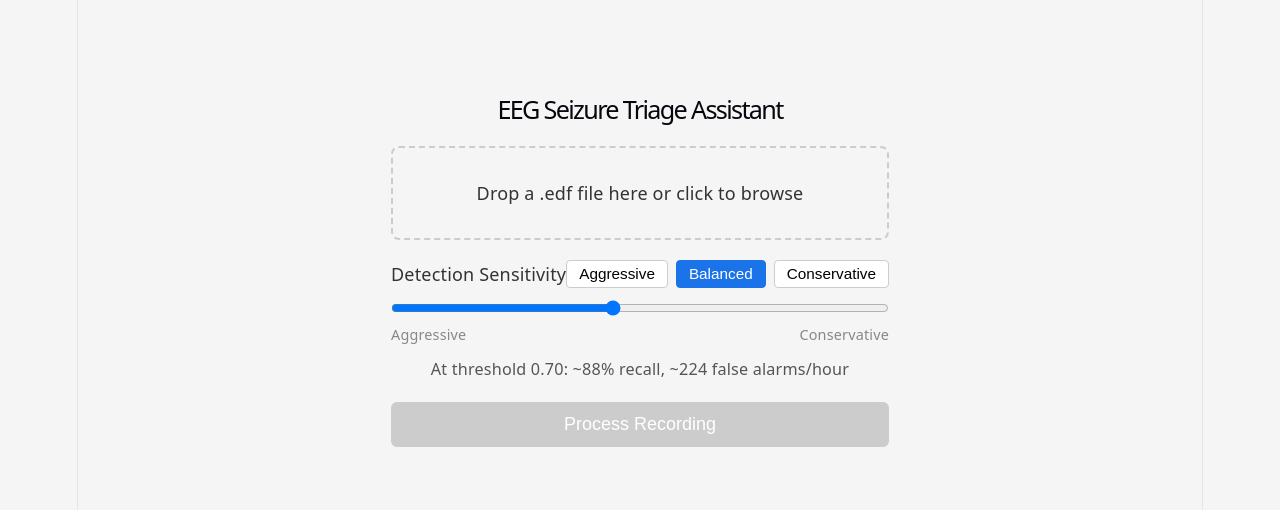
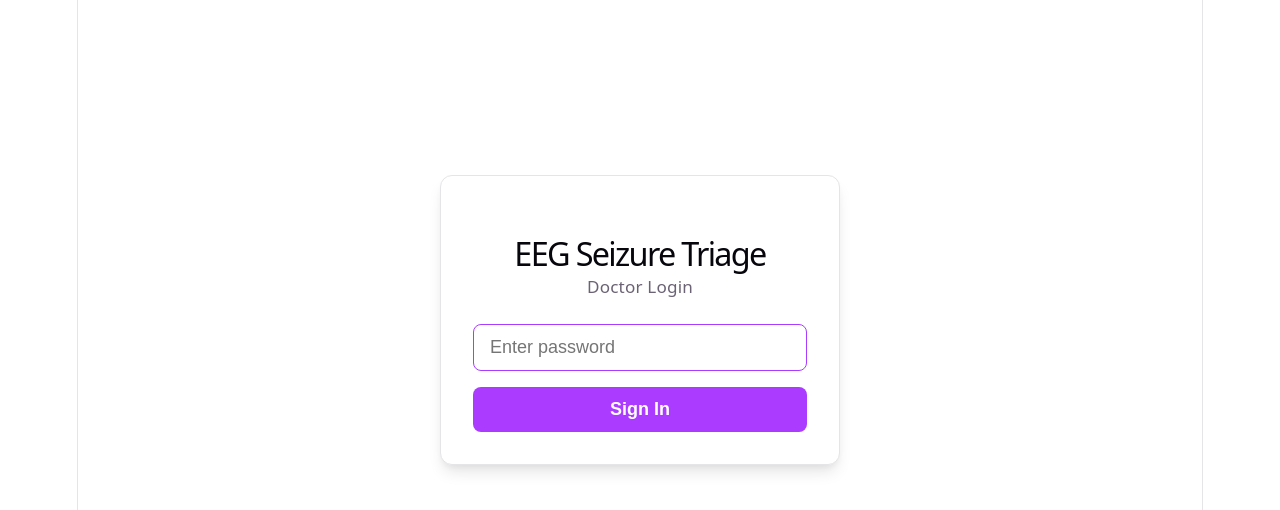
Before and after one commit to pinkprincess536/neurotriage, a React (Vite) app in the folder eeg-triage/: page / in a window 1280 px wide. Shown: the top 510 px of the page. Built offline with nearby package versions, Linux system fonts and the light colour scheme.

Commit message:
feat: integrate doctor login and patient selection frontend flows

```diff
--- a/eeg-triage/src/App.css
+++ b/eeg-triage/src/App.css
@@ -1,41 +1,328 @@
 * { box-sizing: border-box; margin: 0; padding: 0; }
-body { font-family: system-ui, sans-serif; background: #f5f5f5; color: #333; }
 
-.app { max-width: 720px; margin: 40px auto; padding: 24px; }
-h1 { font-size: 1.4rem; margin-bottom: 24px; }
+.app { max-width: 720px; margin: 40px auto; padding: 24px; text-align: left; }
 
-.file-upload {
-  border: 2px dashed #ccc; border-radius: 8px; padding: 32px;
-  text-align: center; cursor: pointer; margin-bottom: 20px;
+/* App Header & Layout */
+.app-header {
+  display: flex;
+  justify-content: space-between;
+  align-items: center;
+  border-bottom: 1px solid var(--border);
+  padding-bottom: 16px;
+  margin-bottom: 24px;
+}
+.app-header h1 {
+  margin: 0;
+  font-size: 1.6rem;
+  color: var(--text-h);
+}
+.logout-btn {
+  padding: 8px 16px;
+  background: transparent;
+  color: var(--text);
+  border: 1px solid var(--border);
+  border-radius: 6px;
+  cursor: pointer;
+  font-weight: 500;
+  transition: all 0.2s;
+}
+.logout-btn:hover {
+  background: var(--accent-bg);
+  border-color: var(--accent);
+  color: var(--accent);
+}
+
+/* Login Page Styling */
+.login-page {
+  display: flex;
+  align-items: center;
+  justify-content: center;
+  min-height: 80svh;
+  padding: 20px;
+}
+.login-card {
+  width: 100%;
+  max-width: 400px;
+  padding: 32px;
+  background: var(--bg);
+  border: 1px solid var(--border);
+  border-radius: 12px;
+  box-shadow: var(--shadow);
+  text-align: center;
+}
+.login-card h1 {
+  font-size: 1.8rem;
+  margin-bottom: 8px;
+  color: var(--text-h);
+}
+.login-subtitle {
+  color: var(--text);
+  margin-bottom: 24px;
+  font-size: 0.95rem;
+}
+.login-form {
+  display: flex;
+  flex-direction: column;
+  gap: 16px;
+}
+.login-input {
+  width: 100%;
+  padding: 12px 16px;
+  border: 1px solid var(--border);
+  border-radius: 8px;
+  background: var(--bg);
+  color: var(--text-h);
+  font-size: 1rem;
   transition: border-color 0.2s;
 }
-.file-upload:hover { border-color: #666; }
+.login-input:focus {
+  outline: none;
+  border-color: var(--accent);
+}
+.login-btn {
+  width: 100%;
+  padding: 12px;
+  background: var(--accent);
+  color: #fff;
+  border: none;
+  border-radius: 8px;
+  font-size: 1rem;
+  font-weight: 600;
+  cursor: pointer;
+  transition: opacity 0.2s;
+}
+.login-btn:hover {
+  opacity: 0.9;
+}
+.login-btn:disabled {
+  background: var(--border);
+  cursor: not-allowed;
+}
+.login-error {
+  margin-top: 16px;
+  color: #b71c1c;
+  background: #fdecea;
+  padding: 10px;
+  border-radius: 6px;
+  font-size: 0.9rem;
+}
 
-.threshold-slider { margin-bottom: 20px; }
-.slider-header { display: flex; justify-content: space-between; align-items: center; }
-.presets { display: flex; gap: 8px; }
+/* Patient Manager Styling */
+.patient-manager {
+  margin-bottom: 24px;
+  text-align: left;
+}
+.patient-label {
+  display: block;
+  font-size: 0.9rem;
+  font-weight: 600;
+  margin-bottom: 8px;
+  color: var(--text-h);
+}
+.patient-row {
+  display: flex;
+  gap: 12px;
+}
+.patient-select {
+  flex: 1;
+  padding: 10px 12px;
+  border: 1px solid var(--border);
+  border-radius: 8px;
+  background: var(--bg);
+  color: var(--text-h);
+  font-size: 1rem;
+  cursor: pointer;
+}
+.patient-select:focus {
+  outline: none;
+  border-color: var(--accent);
+}
+.add-patient-btn {
+  padding: 10px 16px;
+  background: var(--accent-bg);
+  border: 1px solid var(--accent-border);
+  color: var(--accent);
+  border-radius: 8px;
+  font-weight: 600;
+  cursor: pointer;
+  transition: all 0.2s;
+}
+.add-patient-btn:hover {
+  background: var(--accent);
+  color: #fff;
+}
+.add-patient-row {
+  display: flex;
+  gap: 12px;
+  margin-top: 12px;
+  animation: fadeIn 0.2s ease-out;
+}
+.add-patient-input {
+  flex: 1;
+  padding: 8px 12px;
+  border: 1px solid var(--border);
+  border-radius: 6px;
+  background: var(--bg);
+  color: var(--text-h);
+  font-size: 0.95rem;
+}
+.add-patient-input:focus {
+  outline: none;
+  border-color: var(--accent);
+}
+.add-patient-confirm {
+  padding: 8px 16px;
+  background: var(--accent);
+  color: #fff;
+  border: none;
+  border-radius: 6px;
+  font-weight: 600;
+  cursor: pointer;
+}
+.add-patient-confirm:disabled {
+  background: var(--border);
+  cursor: not-allowed;
+}
+
+@keyframes fadeIn {
+  from { opacity: 0; transform: translateY(-5px); }
+  to { opacity: 1; transform: translateY(0); }
+}
+
+/* File Upload styling */
+.file-upload {
+  border: 2px dashed var(--border);
+  border-radius: 8px;
+  padding: 32px;
+  text-align: center;
+  cursor: pointer;
+  margin-bottom: 20px;
+  transition: border-color 0.2s;
+  background: var(--social-bg);
+}
+.file-upload:hover {
+  border-color: var(--accent);
+}
+
+/* Threshold Slider Styling */
+.threshold-slider {
+  margin-bottom: 20px;
+}
+.slider-header {
+  display: flex;
+  justify-content: space-between;
+  align-items: center;
+  margin-bottom: 8px;
+}
+.slider-header label {
+  font-weight: 600;
+  font-size: 0.95rem;
+  color: var(--text-h);
+}
+.presets {
+  display: flex;
+  gap: 8px;
+}
 .preset {
-  padding: 4px 12px; border: 1px solid #ccc; border-radius: 4px;
-  background: #fff; cursor: pointer; font-size: 0.85rem;
+  padding: 4px 12px;
+  border: 1px solid var(--border);
+  border-radius: 4px;
+  background: var(--bg);
+  color: var(--text);
+  cursor: pointer;
+  font-size: 0.85rem;
+  transition: all 0.2s;
 }
-.preset.active { background: #1a73e8; color: #fff; border-color: #1a73e8; }
+.preset.active {
+  background: var(--accent);
+  color: #fff;
+  border-color: var(--accent);
+}
 
-input[type="range"] { width: 100%; margin: 12px 0 4px; }
-.slider-labels { display: flex; justify-content: space-between; font-size: 0.8rem; color: #888; }
-.slider-stats { font-size: 0.9rem; margin-top: 8px; color: #555; }
+input[type="range"] {
+  width: 100%;
+  margin: 12px 0 4px;
+  accent-color: var(--accent);
+}
+.slider-labels {
+  display: flex;
+  justify-content: space-between;
+  font-size: 0.8rem;
+  color: var(--text);
+}
+.slider-stats {
+  font-size: 0.9rem;
+  margin-top: 8px;
+  color: var(--text);
+}
 
+/* Process Button Styling */
 .process-btn {
-  width: 100%; padding: 12px; background: #1a73e8; color: #fff;
-  border: none; border-radius: 6px; font-size: 1rem; cursor: pointer; margin-bottom: 20px;
+  width: 100%;
+  padding: 12px;
+  background: var(--accent);
+  color: #fff;
+  border: none;
+  border-radius: 8px;
+  font-size: 1rem;
+  font-weight: 600;
+  cursor: pointer;
+  margin-bottom: 20px;
+  transition: opacity 0.2s;
 }
-.process-btn:disabled { background: #ccc; cursor: not-allowed; }
+.process-btn:hover:not(:disabled) {
+  opacity: 0.9;
+}
+.process-btn:disabled {
+  background: var(--border);
+  color: var(--text);
+  cursor: not-allowed;
+}
 
-.error { background: #fdecea; color: #b71c1c; padding: 12px; border-radius: 6px; margin-bottom: 20px; }
+.error {
+  background: #fdecea;
+  color: #b71c1c;
+  padding: 12px;
+  border-radius: 6px;
+  margin-bottom: 20px;
+}
 
-.results { margin-top: 20px; }
-.results-summary { font-weight: 600; margin-bottom: 12px; }
-table { width: 100%; border-collapse: collapse; }
-th, td { text-align: left; padding: 8px; border-bottom: 1px solid #eee; }
-th { font-size: 0.85rem; color: #888; }
-td button { margin-right: 8px; padding: 2px 8px; cursor: pointer; border: 1px solid #ccc; border-radius: 3px; background: #fff; }
-td button:hover { background: #e8f0fe; }
+/* Results Table Styling */
+.results {
+  margin-top: 20px;
+}
+.results-summary {
+  font-weight: 600;
+  margin-bottom: 12px;
+  color: var(--text-h);
+}
+table {
+  width: 100%;
+  border-collapse: collapse;
+}
+th, td {
+  text-align: left;
+  padding: 12px 8px;
+  border-bottom: 1px solid var(--border);
+  color: var(--text);
+}
+th {
+  font-size: 0.85rem;
+  color: var(--text-h);
+  font-weight: 600;
+}
+td button {
+  margin-right: 8px;
+  padding: 4px 10px;
+  cursor: pointer;
+  border: 1px solid var(--border);
+  border-radius: 4px;
+  background: var(--bg);
+  color: var(--text);
+  transition: all 0.2s;
+}
+td button:hover {
+  background: var(--accent-bg);
+  border-color: var(--accent-border);
+  color: var(--accent);
+}
--- a/eeg-triage/src/App.jsx
+++ b/eeg-triage/src/App.jsx
@@ -1,4 +1,6 @@
 import { useState } from "react";
+import Login from "./components/Login";
+import PatientManager from "./components/PatientManager";
 import FileUpload from "./components/FileUpload";
 import ThresholdSlider from "./components/ThresholdSlider";
 import ResultsTable from "./components/ResultsTable";
@@ -7,14 +9,30 @@ import "./App.css";
 const BACKEND_URL = "http://localhost:8000";
 
 export default function App() {
+  const [token, setToken] = useState(() => localStorage.getItem("doctor_token"));
+  const [patientId, setPatientId] = useState(null);
   const [file, setFile] = useState(null);
   const [threshold, setThreshold] = useState(0.7);
   const [results, setResults] = useState(null);
   const [loading, setLoading] = useState(false);
   const [error, setError] = useState(null);
 
+  const handleLogin = (userToken) => {
+    localStorage.setItem("doctor_token", userToken);
+    setToken(userToken);
+  };
+
+  const handleLogout = () => {
+    localStorage.removeItem("doctor_token");
+    setToken(null);
+    setPatientId(null);
+    setFile(null);
+    setResults(null);
+    setError(null);
+  };
+
   const handleProcess = async () => {
-    if (!file) return;
+    if (!file || !patientId) return;
     setLoading(true);
     setError(null);
     setResults(null);
@@ -24,7 +42,7 @@ export default function App() {
       formData.append("file", file);
 
       const response = await fetch(
-        `${BACKEND_URL}/predict?threshold=${threshold}`,
+        `${BACKEND_URL}/patients/${patientId}/upload?threshold=${threshold}`,
         { method: "POST", body: formData }
       );
 
@@ -42,9 +60,21 @@ export default function App() {
     }
   };
 
+  if (!token) {
+    return <Login onLogin={handleLogin} />;
+  }
+
   return (
     <div className="app">
+      <header className="app-header">
         <h1>EEG Seizure Triage Assistant</h1>
+        <button className="logout-btn" onClick={handleLogout}>
+          Sign Out
+        </button>
+      </header>
+
+      <div className="dashboard-content">
+        <PatientManager patientId={patientId} onSelect={setPatientId} />
 
         <FileUpload file={file} onFileSelect={setFile} />
 
@@ -53,7 +83,7 @@ export default function App() {
         <button
           className="process-btn"
           onClick={handleProcess}
-        disabled={!file || loading}
+          disabled={!file || !patientId || loading}
         >
           {loading ? "Processing..." : "Process Recording"}
         </button>
@@ -62,5 +92,6 @@ export default function App() {
 
         {results && <ResultsTable data={results} />}
       </div>
+    </div>
   );
 }
--- /dev/null
+++ b/eeg-triage/src/components/Login.jsx
@@ -0,0 +1,59 @@
+import { useState } from "react";
+
+const BACKEND_URL = "http://localhost:8000";
+
+export default function Login({ onLogin }) {
+  const [password, setPassword] = useState("");
+  const [error, setError] = useState(null);
+  const [loading, setLoading] = useState(false);
+
+  const handleSubmit = async (e) => {
+    e.preventDefault();
+    if (!password) return;
+    setLoading(true);
+    setError(null);
+
+    try {
+      const res = await fetch(`${BACKEND_URL}/login`, {
+        method: "POST",
+        headers: { "Content-Type": "application/json" },
+        body: JSON.stringify({ password }),
+      });
+
+      if (!res.ok) {
+        const err = await res.json();
+        throw new Error(err.detail || "Login failed");
+      }
+
+      const data = await res.json();
+      onLogin(data.token);
+    } catch (err) {
+      setError(err.message);
+    } finally {
+      setLoading(false);
+    }
+  };
+
+  return (
+    <div className="login-page">
+      <div className="login-card">
+        <h1>EEG Seizure Triage</h1>
+        <p className="login-subtitle">Doctor Login</p>
+        <form className="login-form" onSubmit={handleSubmit}>
+          <input
+            className="login-input"
+            type="password"
+            placeholder="Enter password"
+            value={password}
+            onChange={(e) => setPassword(e.target.value)}
+            autoFocus
+          />
+          <button className="login-btn" type="submit" disabled={loading}>
+            {loading ? "Signing in..." : "Sign In"}
+          </button>
+        </form>
+        {error && <div className="login-error">{error}</div>}
+      </div>
+    </div>
+  );
+}
--- /dev/null
+++ b/eeg-triage/src/components/PatientManager.jsx
@@ -0,0 +1,108 @@
+import { useState, useEffect, useRef } from "react";
+
+const BACKEND_URL = "http://localhost:8000";
+
+export default function PatientManager({ patientId, onSelect }) {
+  const [patients, setPatients] = useState([]);
+  const [showAdd, setShowAdd] = useState(false);
+  const [newName, setNewName] = useState("");
+  const [adding, setAdding] = useState(false);
+  const [loading, setLoading] = useState(true);
+  const inputRef = useRef(null);
+
+  useEffect(() => {
+    (async () => {
+      try {
+        const res = await fetch(`${BACKEND_URL}/patients`);
+        if (res.ok) {
+          const data = await res.json();
+          setPatients(data.patients);
+        }
+      } catch (e) {
+        console.error("Failed to load patients", e);
+      } finally {
+        setLoading(false);
+      }
+    })();
+  }, []);
+
+  useEffect(() => {
+    if (showAdd) inputRef.current?.focus();
+  }, [showAdd]);
+
+  const handleAdd = async () => {
+    if (!newName.trim()) return;
+    setAdding(true);
+    try {
+      const res = await fetch(`${BACKEND_URL}/patients`, {
+        method: "POST",
+        headers: { "Content-Type": "application/json" },
+        body: JSON.stringify({ name: newName.trim() }),
+      });
+      if (!res.ok) throw new Error("Failed to add patient");
+      const data = await res.json();
+      setPatients((prev) => [data.patient, ...prev]);
+      onSelect(data.patient.id);
+      setNewName("");
+      setShowAdd(false);
+    } catch (e) {
+      console.error(e);
+    } finally {
+      setAdding(false);
+    }
+  };
+
+  return (
+    <div className="patient-manager">
+      <label className="patient-label">Patient</label>
+      <div className="patient-row">
+        <select
+          className="patient-select"
+          value={patientId ?? ""}
+          onChange={(e) => {
+            const id = parseInt(e.target.value, 10);
+            if (id) onSelect(id);
+          }}
+          disabled={loading}
+        >
+          <option value="" disabled>
+            {loading ? "Loading..." : "Select a patient"}
+          </option>
+          {patients.map((p) => (
+            <option key={p.id} value={p.id}>
+              {p.name}
+            </option>
+          ))}
+        </select>
+        <button
+          className="add-patient-btn"
+          type="button"
+          onClick={() => setShowAdd((v) => !v)}
+        >
+          ＋ New
+        </button>
+      </div>
+      {showAdd && (
+        <div className="add-patient-row">
+          <input
+            ref={inputRef}
+            className="add-patient-input"
+            type="text"
+            placeholder="Patient name"
+            value={newName}
+            onChange={(e) => setNewName(e.target.value)}
+            onKeyDown={(e) => { if (e.key === "Enter") handleAdd(); }}
+          />
+          <button
+            className="add-patient-confirm"
+            type="button"
+            onClick={handleAdd}
+            disabled={adding || !newName.trim()}
+          >
+            {adding ? "..." : "Add"}
+          </button>
+        </div>
+      )}
+    </div>
+  );
+}
```
Lines whose indentation alone changed are shown as unchanged.
